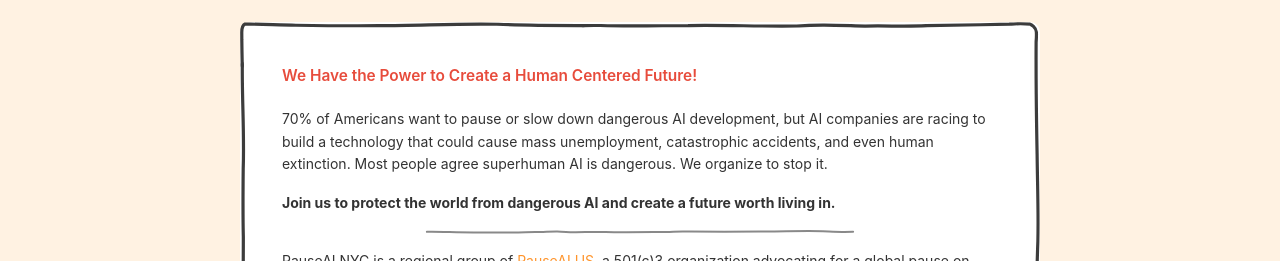
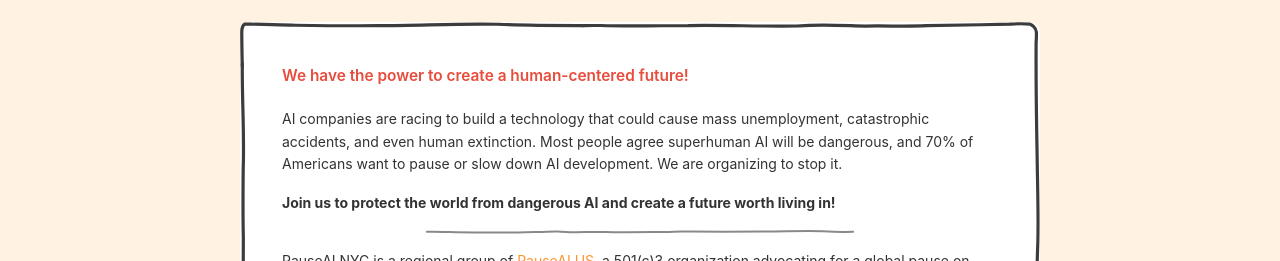
Before and after one commit to pauseainyc/pause-ai-nyc, a Vue app: page / in a window 1280 px wide. Shown: the part 415-676 px from the top of the page. Built offline with nearby package versions, Linux system fonts and the light colour scheme.

Commit message:
modified home page wording

```diff
--- a/src/views/HomeView.vue
+++ b/src/views/HomeView.vue
@@ -14,11 +14,11 @@
       <div class="home-section-heading">Or, learn more about our cause</div>
       <div class="content-box">
         <p class="proposal">
-          <strong>We Have the Power to Create a Human Centered Future!</strong>
+          <strong>We have the power to create a human-centered future!</strong>
         </p>
-        <p>70% of Americans want to pause or slow down dangerous AI development, but AI companies are racing to build a technology that could cause mass unemployment, catastrophic accidents, and even human extinction. Most people agree superhuman AI is dangerous. We organize to stop it. </p>
+        <p>AI companies are racing to build a technology that could cause mass unemployment, catastrophic accidents, and even human extinction. Most people agree superhuman AI will be dangerous, and 70% of Americans want to pause or slow down AI development. We are organizing to stop it.</p>
         <p>
-          <strong>Join us to protect the world from dangerous AI and create a future worth living in.</strong>
+          <strong>Join us to protect the world from dangerous AI and create a future worth living in!</strong>
         </p>
         <img class="doodle-divider" src="/icons/doodle-hr.svg" alt="" />
         <p>PauseAI NYC is a regional group of <a href="https://www.pauseai-us.org/" target="_blank" rel="noopener noreferrer">PauseAI US</a>, a 501(c)3 organization advocating for a global pause on developing cutting-edge AI models until their safety can be guaranteed.</p>
```
